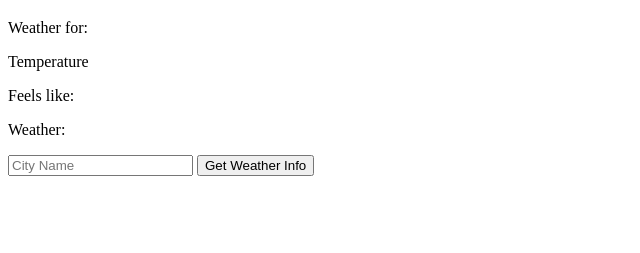
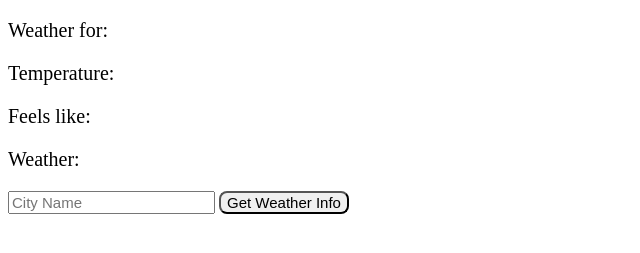
Before and after one commit to alychavez12/weather-AJAX-Lab.1, a plain HTML site: page index.html in a window 1280 px wide. Shown: the part 61-314 px from the top of the page, without its empty margins (0-640 px from the left). Drawn offline with nearby package versions, Linux system fonts and the light colour scheme.

Commit message:
feat: changes the cshape of the buttom and font sizes

```diff
--- a/css/style.css
+++ b/css/style.css
@@ -0,0 +1,12 @@
+.submit {
+    font-size:15px;
+    border-radius: 8px;
+}
+
+.type {
+    font-size:15px;
+}
+
+p {
+    font-size:20px;
+}
--- a/index.html
+++ b/index.html
@@ -15,7 +15,7 @@
 
  <p>Weather for:</p>
   <p id="name"></p>
-  <p>Temperature</p>
+  <p>Temperature:</p>
   <p id="temp"></p>
   <p>Feels like:</p>
   <p id="feels_like"></p>
@@ -24,8 +24,8 @@
 
 </main>
 <form>
-    <input type="text" placeholder="City Name"/>
-    <input type="submit" value="Get Weather Info" />
+    <input class= type type="text" placeholder="City Name"/>
+    <input class= submit type="submit" value="Get Weather Info" onclick="changeColor()" />
   </form>
  </body>
 </html>
--- a/js/script.js
+++ b/js/script.js
@@ -27,6 +27,7 @@ function handleGetData(event) {
     )
   }
 
+
   function render() {
     $name.text(weatherData.name)
     $temp.text(weatherData.main.temp)
```
